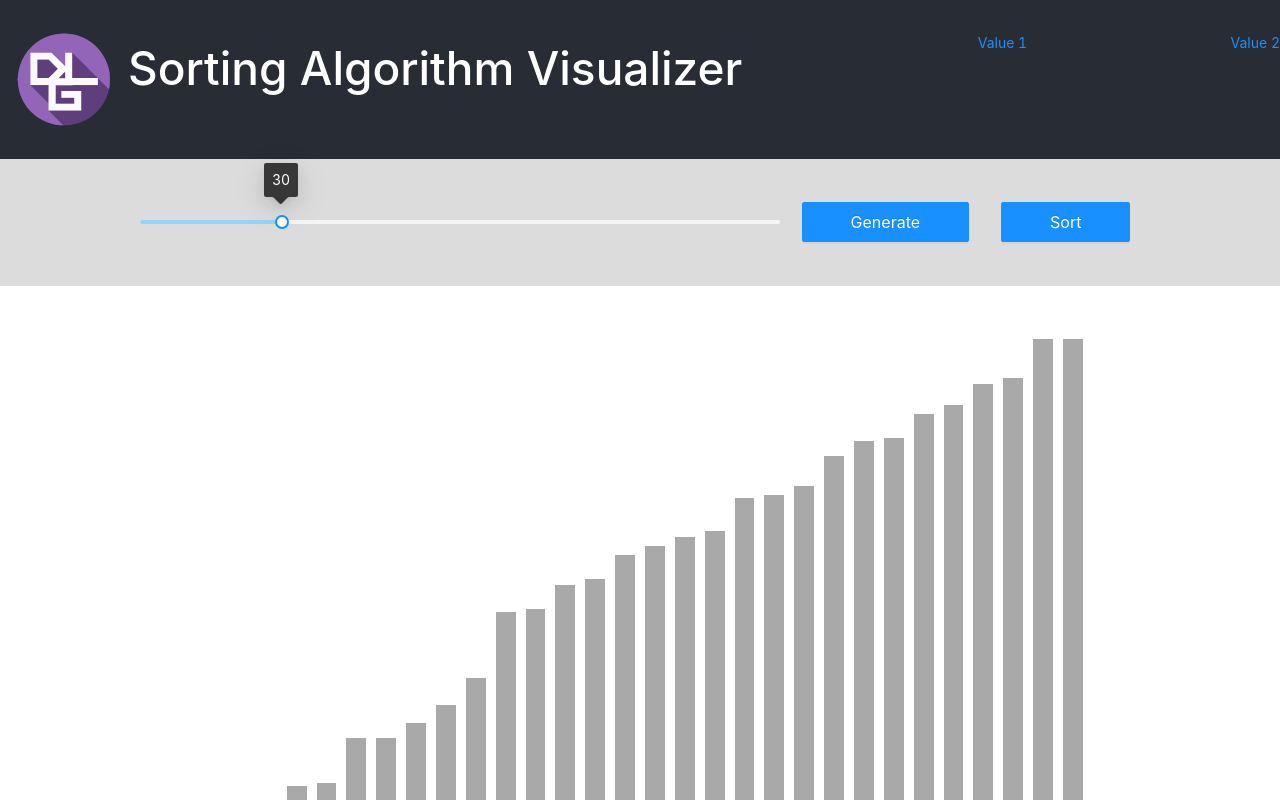
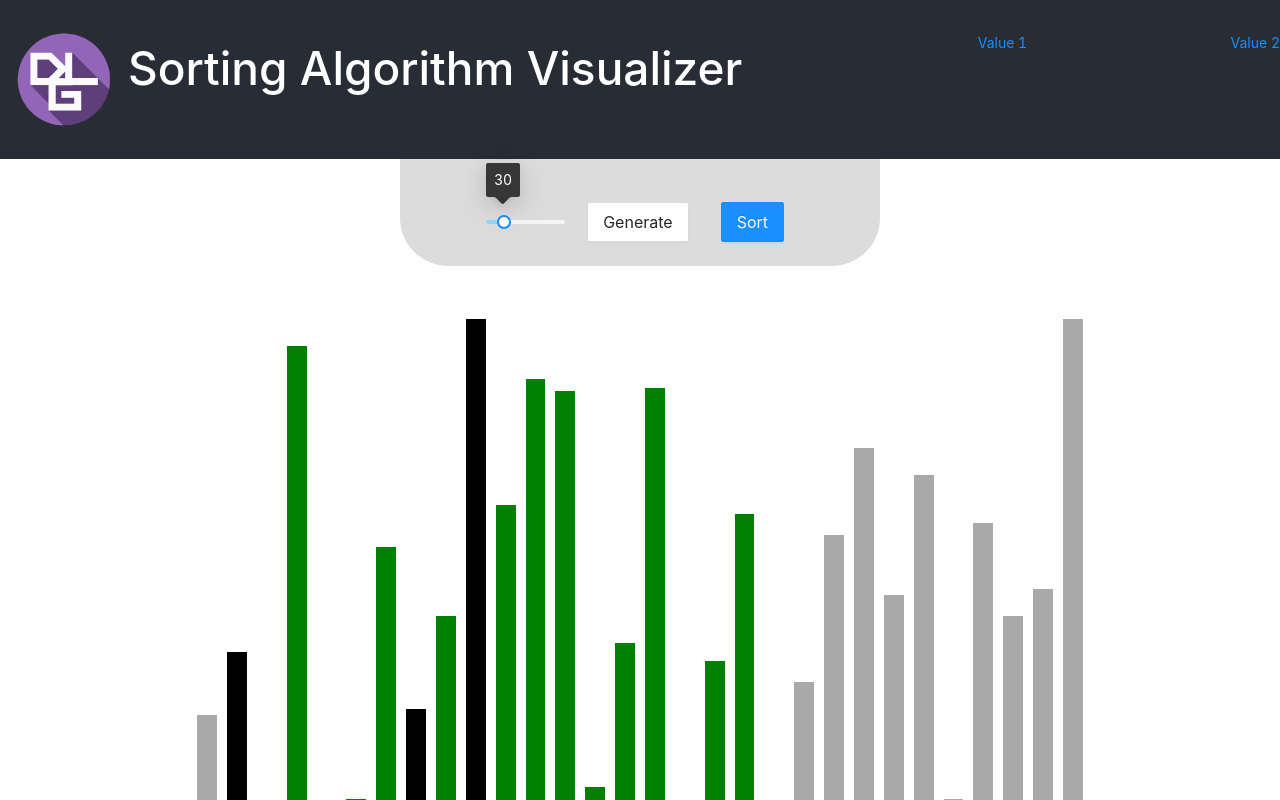
Before and after one commit to dorlugasigal/SortingAlgorithmVisualizer, a Next.js app: page / in a window 1280 px wide. Shown: the top 800 px of the page. Built offline with nearby package versions, Linux system fonts and the light colour scheme.

Commit message:
small progress

```diff
--- a/package.json
+++ b/package.json
@@ -17,6 +17,7 @@
         "prettier": "^2.2.1",
         "react": "17.0.2",
         "react-dom": "17.0.2",
+        "react-flexible-sliding-menu": "^0.1.9",
         "sass": "^1.32.5"
     },
     "devDependencies": {
--- a/pages/index.tsx
+++ b/pages/index.tsx
@@ -1,7 +1,6 @@
 import React from "react";
 import "antd/dist/antd.css";
-
-import { Header, AlgorithmContainer, Footer } from "@components/scss";
+import { Header, Main, Footer } from "@components/scss";
 
 const Home: React.FC = () => {
     return (
@@ -14,7 +13,7 @@ const Home: React.FC = () => {
             }}
         >
             <Header />
-            <AlgorithmContainer />
+            <Main />
             <Footer />
         </div>
     );
--- a/src/components/scss/algoritmContainer/index.tsx
+++ /dev/null
@@ -1,66 +0,0 @@
-import React, { useState } from "react";
-import { useEffect } from "react";
-import { useRouter } from "next/router";
-import { SortingMetadata } from "../sortingMetadata";
-import { MyButton } from "../button";
-import useWindowDimensions from "../../../hooks/windowDimension";
-import styles from "./index.module.scss";
-
-export const AlgorithmContainer: React.FC = () => {
-    const router = useRouter();
-    useEffect(() => generate(), []);
-    useEffect(() => undefined, [router.query.sortType]);
-    const { width } = useWindowDimensions();
-
-    const DEAFULT_VALUE = 30;
-    const [amount, setAmount] = useState(DEAFULT_VALUE);
-    const [array, setArray] = useState<number[]>([]);
-
-    const generate = () => {
-        const arr = [] as number[];
-        for (let i = 0; i < amount; i++) {
-            arr.push(Math.round(Math.random() * 200) + 1);
-        }
-        arr.sort((a: number, b: number) => a - b);
-        console.log(arr);
-        setArray(arr);
-    };
-
-    const sort = () => {
-        console.log("pressedSort");
-        console.log(array);
-    };
-    return (
-        <div className={styles.wrapper}>
-            <div className={styles.row}>
-                <SortingMetadata
-                    defaultValue={DEAFULT_VALUE}
-                    onChange={(event) => {
-                        setAmount(event);
-                        generate();
-                    }}
-                />
-                <MyButton onClick={generate} label="Generate" />
-                <MyButton onClick={sort} label="Sort" />
-            </div>
-            <div className={styles.barsContainerWrapper}>
-                <div className={styles.barsContainer}>
-                    {array.map((item, index) => (
-                        <div
-                            key={index}
-                            style={{
-                                height: `${item * 3}px`,
-                                width: `${
-                                    width ?? window.innerWidth / array.length
-                                }vw`,
-                                margin: "5px",
-                                backgroundColor: "darkgray",
-                            }}
-                        ></div>
-                    ))}
-                </div>
-            </div>
-            {router.query.sortType}
-        </div>
-    );
-};
--- a/src/components/scss/button/index.module.scss
+++ /dev/null
@@ -1,5 +0,0 @@
-.button {
-    padding: 0 3rem;
-    margin: 1rem;
-    text-align: center;
-}
--- a/src/components/scss/button/index.tsx
+++ /dev/null
@@ -1,21 +0,0 @@
-import React from "react";
-import { Button } from "antd";
-import styles from "./index.module.scss";
-
-export const MyButton: React.FC<IButton> = ({ ...props }) => {
-    return (
-        <Button
-            className={styles.button}
-            onClick={props.onClick}
-            type="primary"
-            size="large"
-        >
-            {props.label}
-        </Button>
-    );
-};
-
-type IButton = {
-    label: string;
-    onClick: () => void;
-};
--- a/src/components/scss/index.ts
+++ b/src/components/scss/index.ts
@@ -1,6 +1,5 @@
 export { Header } from "./header";
 export { Logo } from "./logo";
-export { MyButton } from "./button";
-export { AlgorithmContainer } from "./algoritmContainer";
+export { Main } from "./main";
 export { Footer } from "./footer";
-export { SortingMetadata } from "./sortingMetadata";
+export { SortingManager } from "./sortingManager";
--- a/src/components/scss/algoritmContainer/index.module.scss
+++ b/src/components/scss/main/index.module.scss
@@ -10,7 +10,13 @@
         justify-content: center;
         background-color: gainsboro;
         padding: 1.7rem 0;
+        margin: 0 25rem;
         align-items: center;
+        border-bottom-left-radius: 3rem;
+        border-bottom-right-radius: 3rem;
+        .button {
+            margin: 1rem;
+        }
     }
     .barsContainerWrapper {
         margin-bottom: 3rem;
--- /dev/null
+++ b/src/components/scss/main/index.tsx
@@ -0,0 +1,77 @@
+import React, { useState } from "react";
+import { useEffect } from "react";
+import { useRouter } from "next/router";
+import { SortingManager } from "../sortingManager";
+import useWindowDimensions from "../../../hooks/windowDimension";
+import styles from "./index.module.scss";
+
+export const Main: React.FC = () => {
+    const router = useRouter();
+    const DEAFULT_VALUE = 30;
+    const [amount, setAmount] = useState(DEAFULT_VALUE);
+    const [array, setArray] = useState<number[]>([]);
+    const { width } = useWindowDimensions();
+    const highlight = [1, 4, 7, 9];
+    const range = [1, 18];
+    const [openPanel, setOpenPanel] = useState(false);
+
+    useEffect(() => undefined, [router.query.sortType]);
+    useEffect(() => generateArray(), []);
+    useEffect(() => generateArray(), [amount]);
+
+    const generateArray = () => {
+        const arr = [] as number[];
+        for (let i = 0; i < amount; i++) {
+            arr.push(Math.round(Math.random() * 200) + 1);
+        }
+        setArray(arr);
+    };
+
+    const sort = () => {
+        let sorted = [...array];
+        sorted = sorted.sort((a: number, b: number) => a - b);
+        setArray(sorted);
+    };
+
+    const inRange = (index: number) =>
+        range && range.length > 0 && index >= range[0] && index <= range[1];
+    const decideColor = (index: number) => {
+        return highlight.includes(index)
+            ? "black"
+            : inRange(index)
+            ? "green"
+            : "darkgray";
+    };
+
+    const calculateWidth = () => {
+        const widthCalculated = (width ?? window.innerWidth - 100) / amount;
+        return widthCalculated;
+    };
+
+    return (
+        <div className={styles.wrapper}>
+            <SortingManager
+                DEAFULT_VALUE={DEAFULT_VALUE}
+                onSetAmount={setAmount}
+                onGenerateArray={generateArray}
+                onBeginSort={sort}
+            ></SortingManager>
+            <div className={styles.barsContainerWrapper}>
+                <div className={styles.barsContainer}>
+                    {array.map((item, index) => (
+                        <div
+                            key={index}
+                            style={{
+                                height: `${item * 3}px`,
+                                width: `${calculateWidth()}vw`,
+                                margin: "5px",
+                                backgroundColor: decideColor(index),
+                            }}
+                        ></div>
+                    ))}
+                </div>
+            </div>
+            {router.query.sortType}
+        </div>
+    );
+};
--- /dev/null
+++ b/src/components/scss/sortingManager/index.module.scss
@@ -0,0 +1,18 @@
+.row {
+    display: flex;
+    justify-content: space-evenly;
+    background-color: gainsboro;
+    padding: 1.7rem 5rem 0.5rem 5rem;
+    margin: 0 25rem;
+    align-items: center;
+    border-bottom-left-radius: 3rem;
+    border-bottom-right-radius: 3rem;
+
+    .slider {
+        flex: 5;
+    }
+    .button {
+        flex: 1;
+        margin: 1rem;
+    }
+}
--- /dev/null
+++ b/src/components/scss/sortingManager/index.tsx
@@ -0,0 +1,41 @@
+import React, { useState } from "react";
+import { Button, Slider } from "antd";
+import styles from "./index.module.scss";
+
+type SortingManagerProps = {
+    DEAFULT_VALUE: number;
+    onSetAmount: (amount: number) => void;
+    onGenerateArray: () => void;
+    onBeginSort: () => void;
+};
+
+export const SortingManager: React.FC<SortingManagerProps> = (props) => {
+    return (
+        <div className={styles.row}>
+            <Slider
+                className={styles.slider}
+                min={10}
+                max={100}
+                defaultValue={props.DEAFULT_VALUE}
+                tooltipVisible
+                onChange={props.onSetAmount}
+            />
+            <Button
+                onClick={props.onGenerateArray}
+                type="default"
+                size="large"
+                className={styles.button}
+            >
+                Generate
+            </Button>
+            <Button
+                onClick={props.onBeginSort}
+                type="primary"
+                size="large"
+                className={styles.button}
+            >
+                Sort
+            </Button>
+        </div>
+    );
+};
--- a/src/components/scss/sortingMetadata/index.tsx
+++ /dev/null
@@ -1,20 +0,0 @@
-import React from "react";
-import { Slider } from "antd";
-
-export type ISortingMetadata = {
-    onChange: () => void;
-    defaultValue: number;
-};
-
-export const SortingMetadata: React.FC<ISortingMetadata> = ({ ...props }) => {
-    return (
-        <Slider
-            style={{ width: "50%" }}
-            min={10}
-            max={100}
-            defaultValue={props.defaultValue}
-            tooltipVisible
-            onChange={props.onChange}
-        />
-    );
-};
```
Also changed, not shown: src/components/scss/sortingMetadata/index.module.scss (deleted, +0 -7 lines), 1 other file (tests, documents, lock files or other folders).
